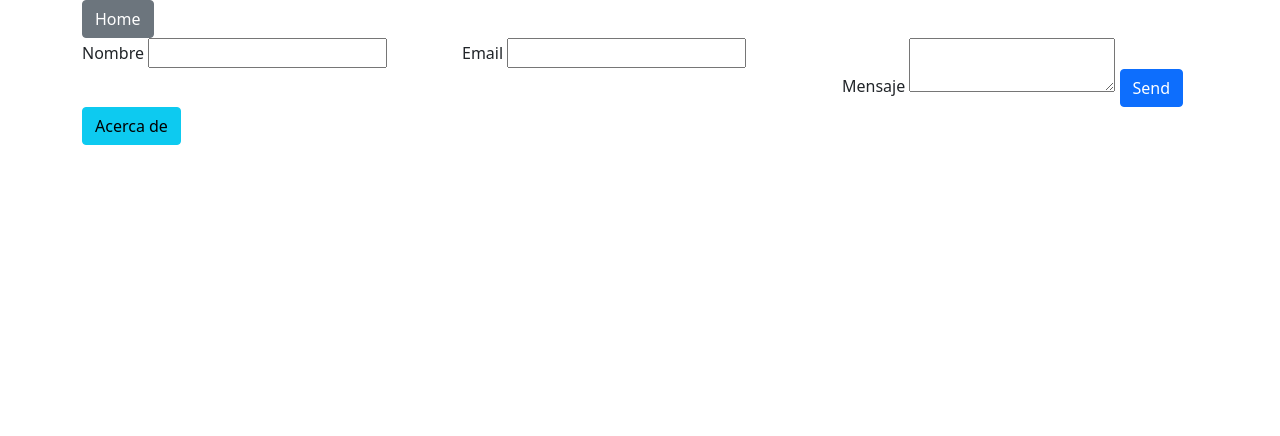
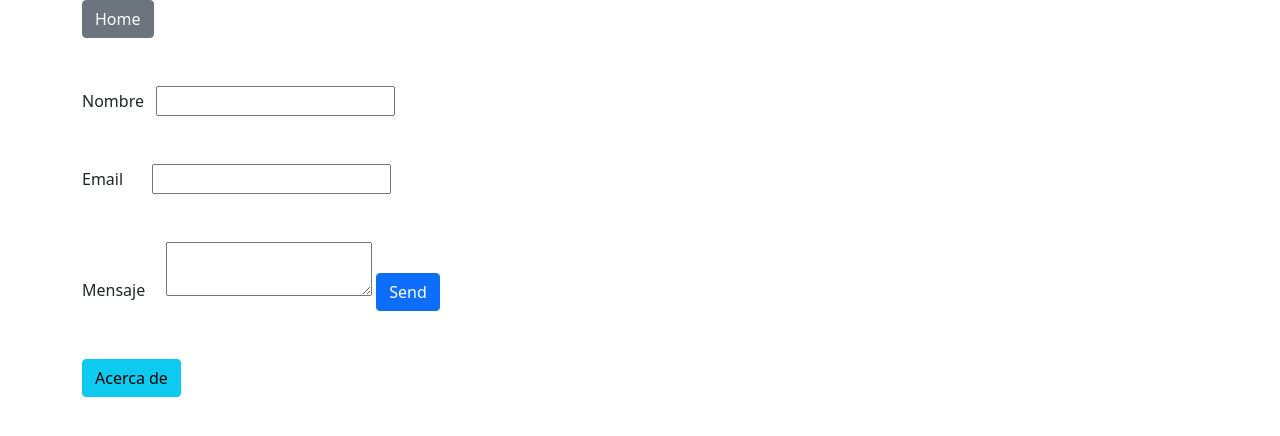
Before and after one commit to JesusRodriguezR/DAWPrimerParcial, a plain HTML site: page Contacto.html in a window 1280 px wide. Drawn offline with nearby package versions, Linux system fonts and the light colour scheme.

Commit message:
grid system

```diff
--- a/Contacto.html
+++ b/Contacto.html
@@ -10,28 +10,33 @@
         <div class="row">
             <div class="col-sm"><button id="home" class="btn btn-secondary" onclick="window.location.href='Index.html'">Home</button></div>
         </div>
-        <div class="row">
-
-        </div>
     </div>
+    <br><br>
     <div class = "container">
         <form id="contact-form">
             <div class="row">
-                <div class="col-sm">
+                <div class="col-md-auto text-center">
                     <input type="hidden" name="contact_number">
-                    <label>Nombre</label>
+                    <label>Nombre &nbsp;</label>
                     <input type="text" name="user_name">
                 </div>
-                <div class="col-sm">
-                    <label>Email</label>
+            </div>
+            <br><br>
+            <div class="row">
+                <div class="col-md-auto text-center">
+                    <label>Email  &nbsp; &nbsp; &nbsp;</label>
                     <input type="email" name="user_email">
                 </div>
-                <div class="col-sm">
-                    <label>Mensaje</label>
+            </div>
+            <br><br>
+            <div class="row">
+                <div class="col-md-auto text-center">
+                    <label>Mensaje &nbsp; &nbsp;</label>
                     <textarea name="message"></textarea>
                     <input type="submit" value="Send" class="btn btn-primary">
                 </div>
-              </div>
+            </div>
+            <br><br>
         </form>
     </div>
 
```
